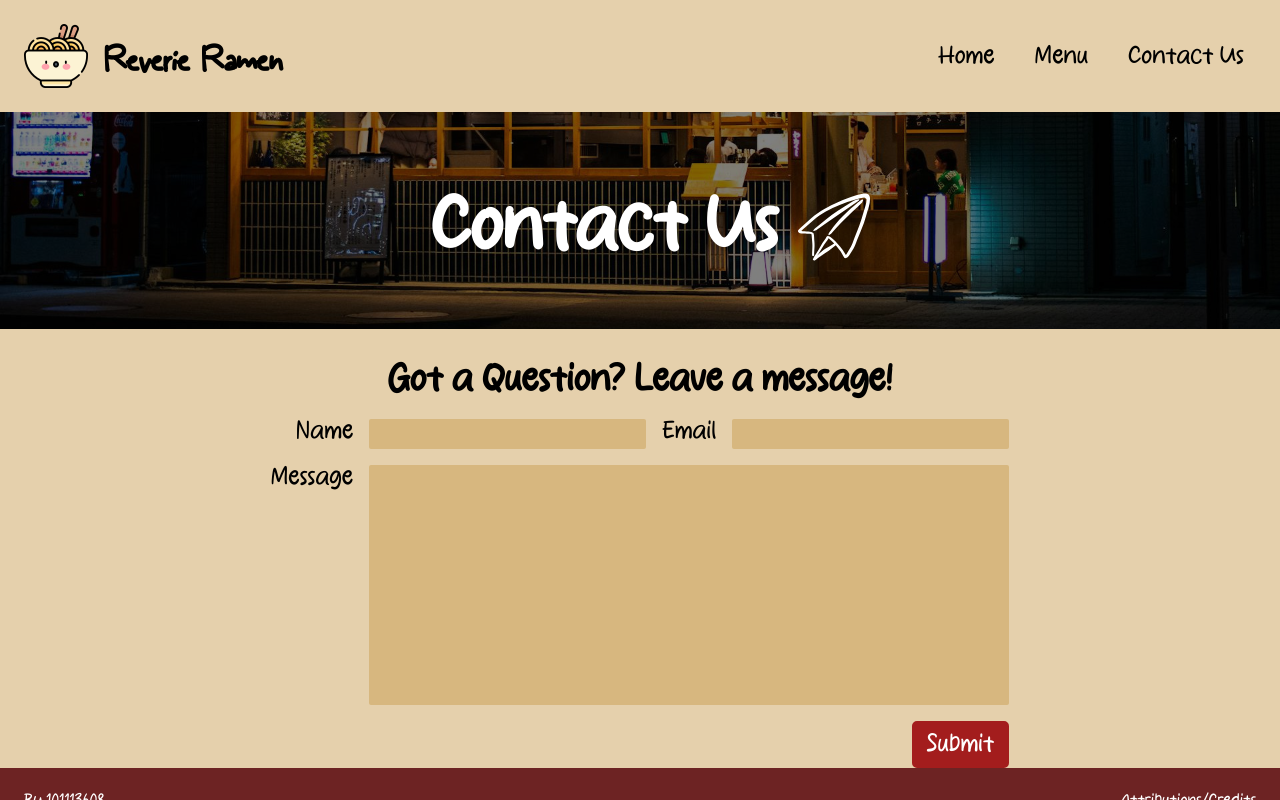
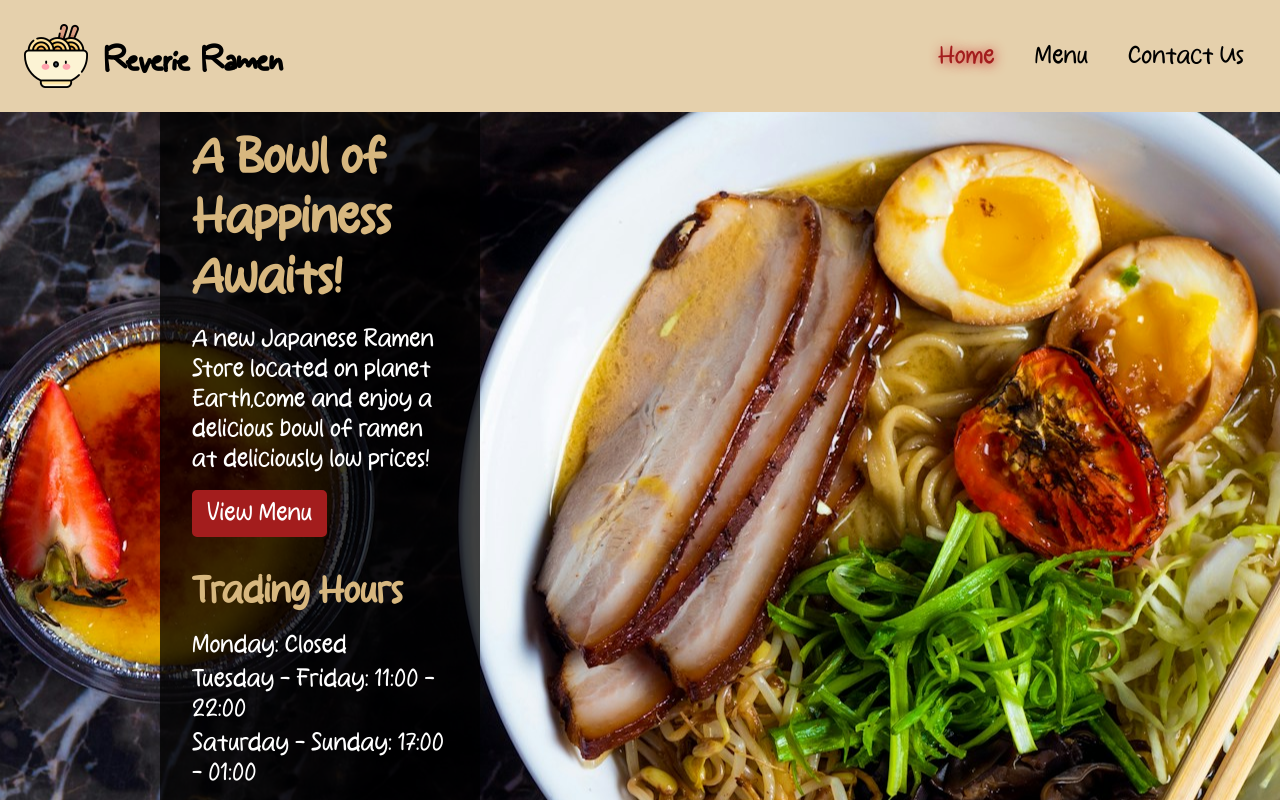
Before and after one commit to 101113608/restaurant-page, a website built with webpack: page src/template.html in a window 1280 px wide. Both pictures are taken after a click on the button "Home". Shown: the top 800 px of the page. Built offline with nearby package versions, Linux system fonts and the light colour scheme.

Commit message:
Update index.js to switch b/w pages on tab click
In order to switch between the 'home' and 'contact us' pages, index.js
has been updated so that clicking on either the 'home' or 'contact us'
tab in the 'nav' element now generates the contents for that page onto
the DOM. Note that the 'menu' tab is not yet functional, as the page has
not been implemented yet.

```diff
--- a/src/js/index.js
+++ b/src/js/index.js
@@ -3,6 +3,17 @@ import { generateHomeContent } from "./home.js";
 import { generateContactContent } from "./contact-us.js";
 
 const contentDiv = document.querySelector("#content");
+const navMenu = document.querySelector("nav ul");
+
+function highlightCurrentTab(tabName) {
+    const navButtons = navMenu.querySelectorAll("button");
+    navButtons.forEach(button => {
+        button.removeAttribute("class");
+        if (tabName === button.dataset.tab) {
+            button.classList.add("highlight-tab");
+        }
+    });
+}
 
 function appendToContentDiv(content) {
     if (Array.isArray(content)) {
@@ -30,10 +41,27 @@ function displayContent(tabName, generateContentFn) {
     appendToContentDiv(content);
 }
 
-displayContent(["banner-page", "contact-us"], generateContactContent);
+navMenu.addEventListener("click", event => {
+    if (event.target.dataset.tab) {
+        switch (event.target.dataset.tab) {
+            case 'home':
+                displayContent(event.target.dataset.tab, generateHomeContent);
+                break;
+            case 'contact-us':
+                displayContent(["banner-page", event.target.dataset.tab], generateContactContent);
+                document.querySelector("form").addEventListener("submit", () => initContent());
+                break;
+            default:
+                console.error("Error with selecting nav menu item");
+                break;
+        }
+        highlightCurrentTab(event.target.dataset.tab);
+    }
+});
 
-// function initContent() {
-//     displayContent("home", generateHomeContent);
-// }
+function initContent() {
+    displayContent("home", generateHomeContent);
+    highlightCurrentTab("home");
+}
 
-// initContent();
+initContent();
--- a/src/styles.css
+++ b/src/styles.css
@@ -71,6 +71,11 @@ nav button {
 
 nav button:hover {
     color: var(--crimson-clr);
+}
+
+.highlight-tab {
+    color: var(--crimson-clr);
+    text-shadow: 1px 1px 12px var(--fire-engine-red-clr);
 }
 
 #logo {
```
